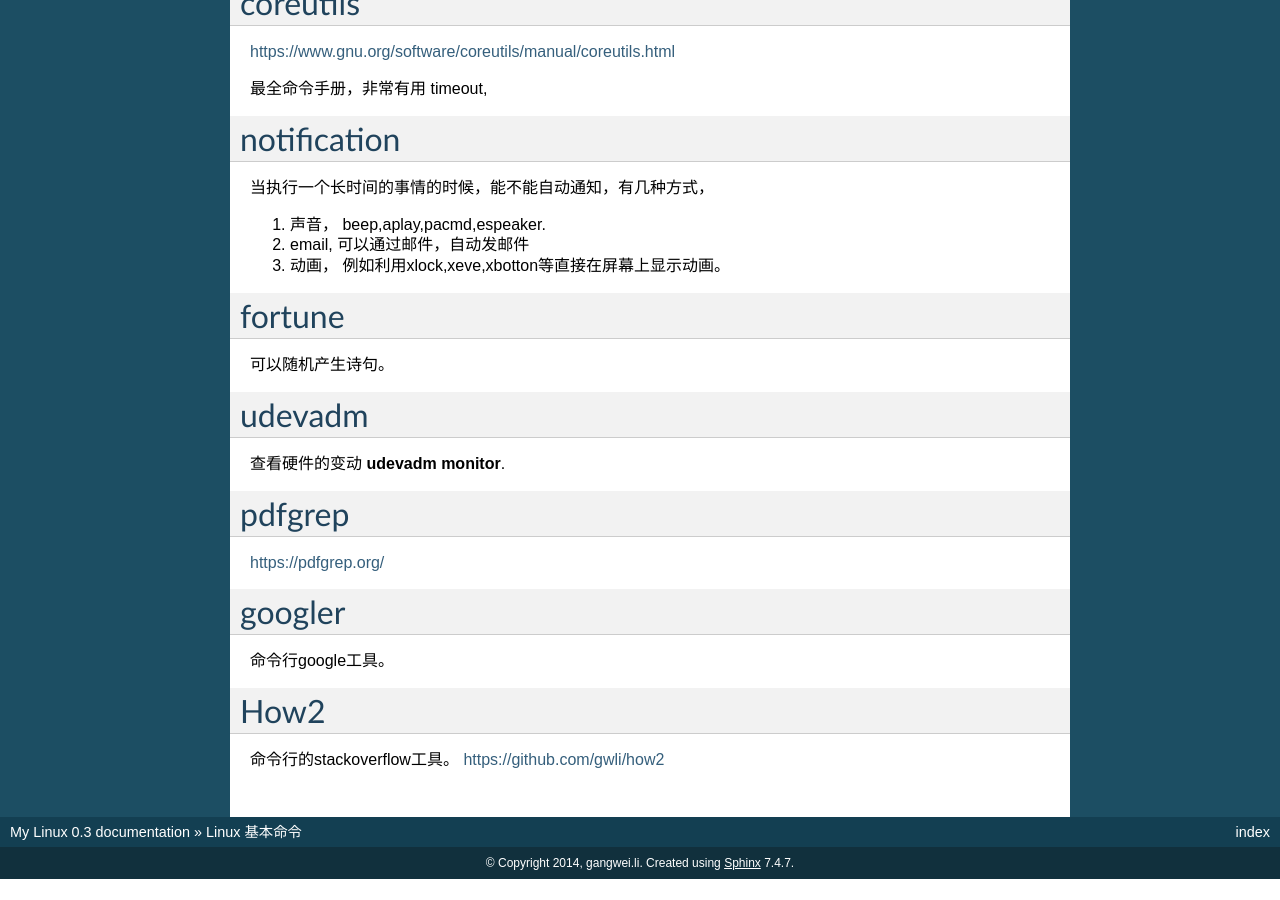
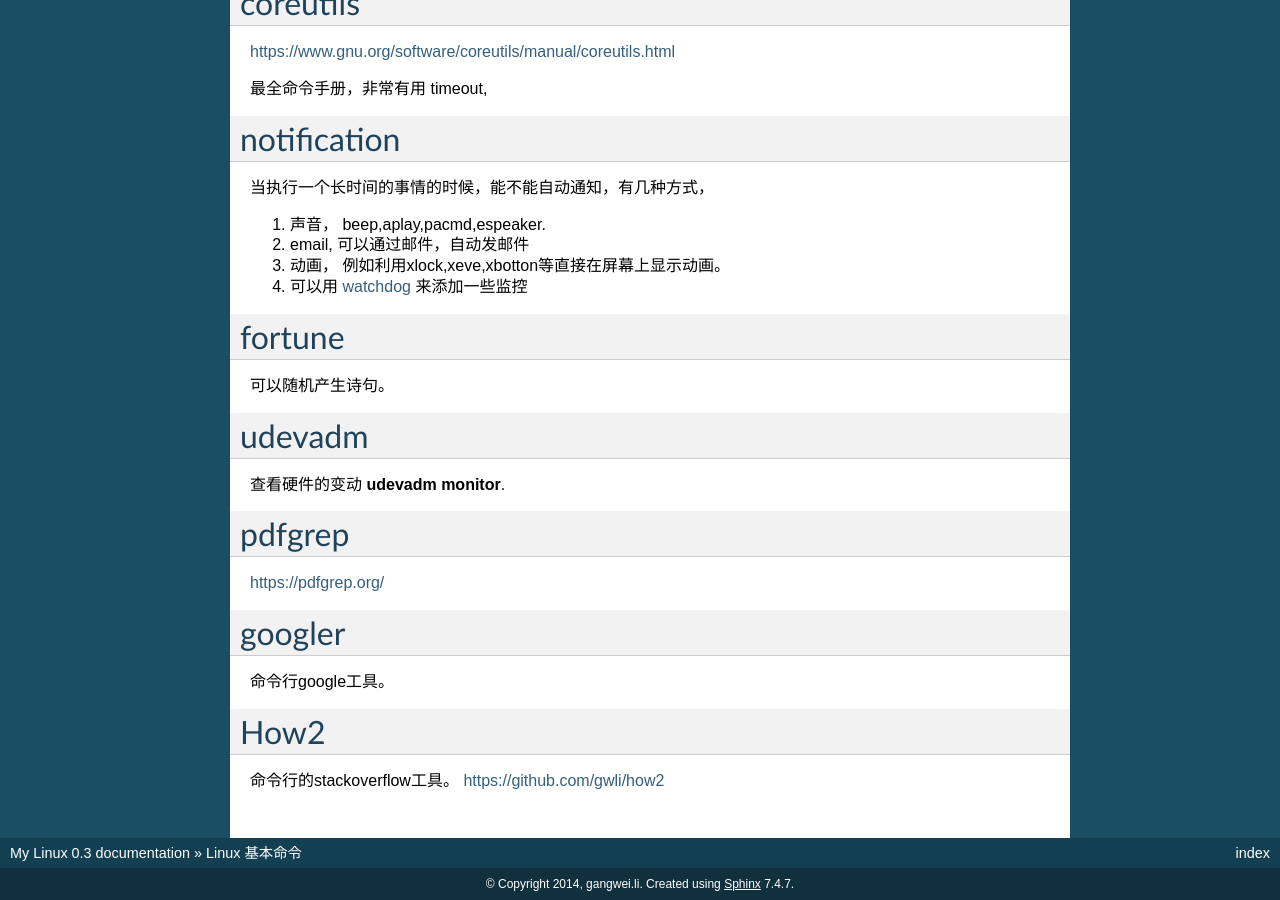
Before and after one commit to gwli/MyLinux, a Sphinx documentation site: the page built from source/content/Stage_1/command.rst, in a window 1280 px wide and 900 px high, scrolled down 5602 px. Built offline with Sphinx 7.4.7, drawn with Linux system fonts in a browser that asks for light colours; formulas are drawn with MathJax 3; before the commit the page ends 6481 px from its top, so only the background shows below that.

Commit message:
whatdog 的使用

```diff
--- a/source/content/Stage_1/command.rst
+++ b/source/content/Stage_1/command.rst
@@ -380,6 +380,7 @@ notification
 #. 声音， beep,aplay,pacmd,espeaker.
 #. email, 可以通过邮件，自动发邮件
 #. 动画， 例如利用xlock,xeve,xbotton等直接在屏幕上显示动画。
+#. 可以用 `watchdog <https://github.com/gorakhargosh/watchdog>`_ 来添加一些监控
 
 fortune
 =======
```
